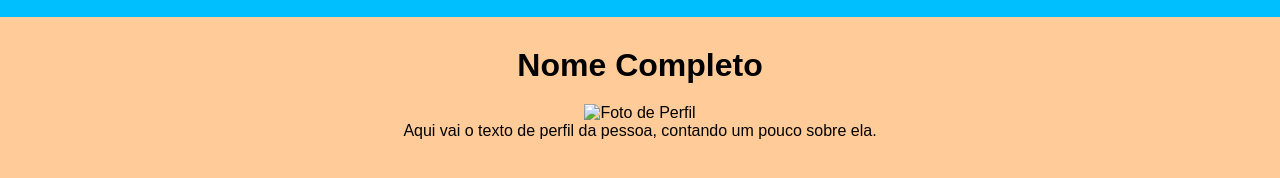
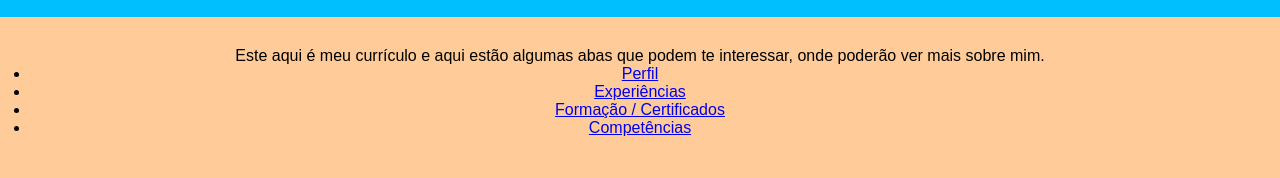
Before and after one commit to silvaalg/discordo, a plain HTML site: page index.html in a window 1280 px wide. Shown: the part 66-244 px from the top of the page. Drawn offline with Linux system fonts and the light colour scheme.

Commit message:
Update index.html

```diff
--- a/index.html
+++ b/index.html
@@ -22,9 +22,14 @@
     </header>
 
     <div class="page-content">
-        <h1>Nome Completo</h1>
-        <img src="main/foto.jpg" alt="Foto de Perfil" width="150px">
-        <p>Aqui vai o texto de perfil da pessoa, contando um pouco sobre ela.</p>
+        <p>Este aqui é meu currículo e aqui estão algumas abas que podem te interessar, onde poderão ver mais sobre mim.</p>
+
+        <ul>
+            <li><a href="perfil.html">Perfil</a></li>
+            <li><a href="experiencias.html">Experiências</a></li>
+            <li><a href="formacao_certificados.html">Formação / Certificados</a></li>
+            <li><a href="competencias.html">Competências</a></li>
+        </ul>
     </div>
 
 </body>
```
